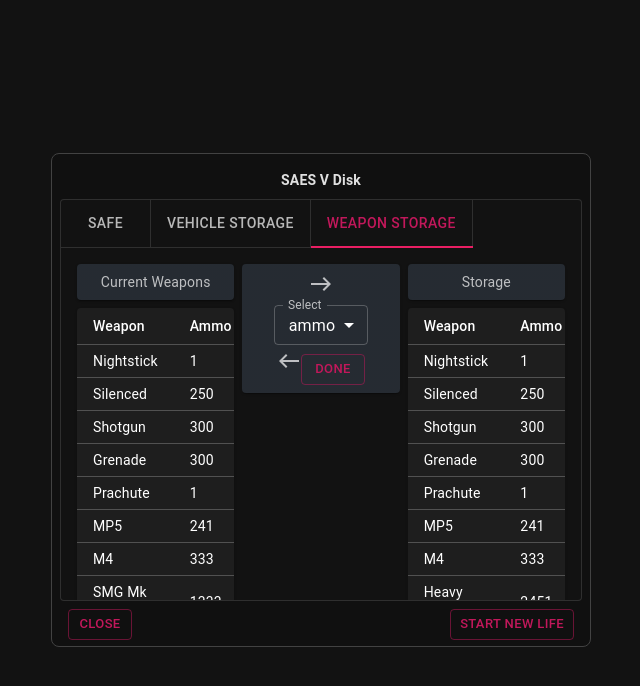
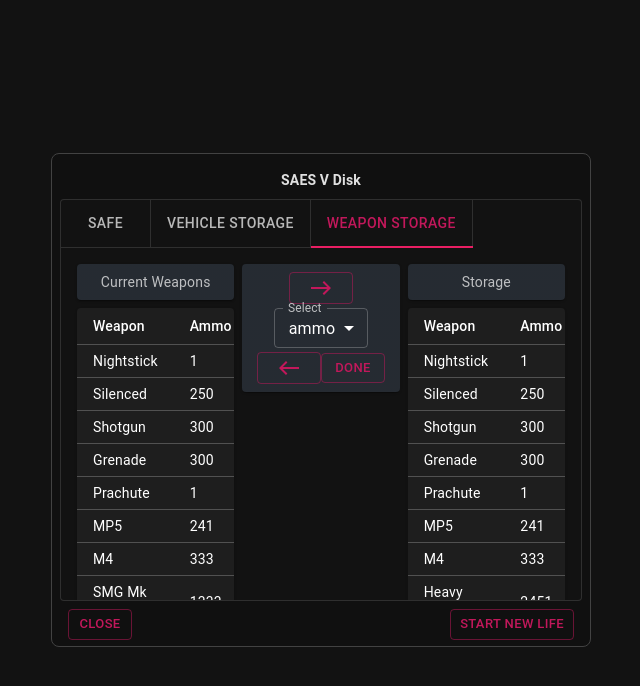
Before and after one commit to vtonu/material_ui_box, a React (Create React App) app: page / in a window 1280 px wide. Both pictures are taken after a click on the tab "WEAPON STORAGE". Shown: the top 686 px of the page, without its empty margins (319-959 px from the left). Built offline with nearby package versions, Linux system fonts and the light colour scheme.

Commit message:
Put the left & right arrows inside buttons for better aesthetics.

```diff
--- a/src/components/weaponStorage.js
+++ b/src/components/weaponStorage.js
@@ -34,9 +34,13 @@ export default function AutoGrid() {
               sx={{
                 display: 'flexbox',
               }}>
-              <EastOutlined></EastOutlined>
+              <Button variant="outlined" size="small">
+                <EastOutlined></EastOutlined>
+              </Button>
               <SelectTextFields></SelectTextFields>
-              <WestOutlinedIcon></WestOutlinedIcon>
+              <Button variant="outlined" size="small">
+                <WestOutlinedIcon></WestOutlinedIcon>
+              </Button>
               <Button variant="outlined" size="small">
                 done
               </Button>
```
